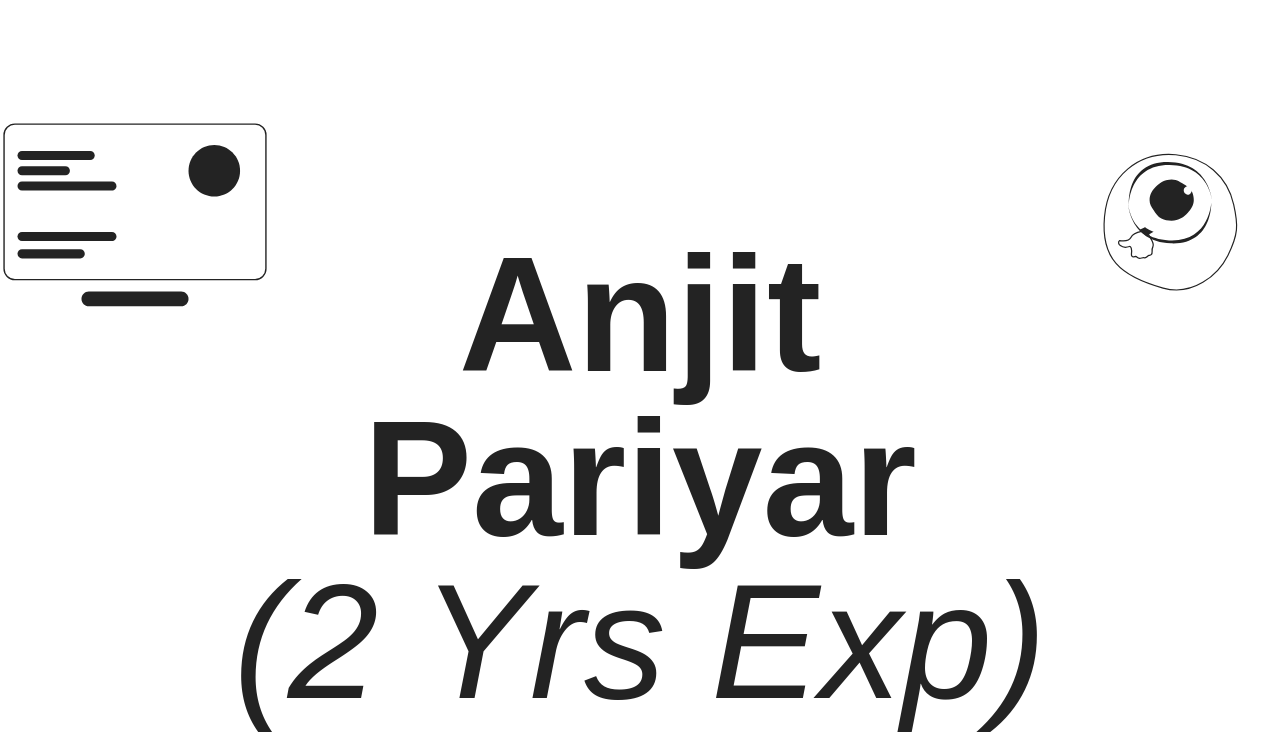
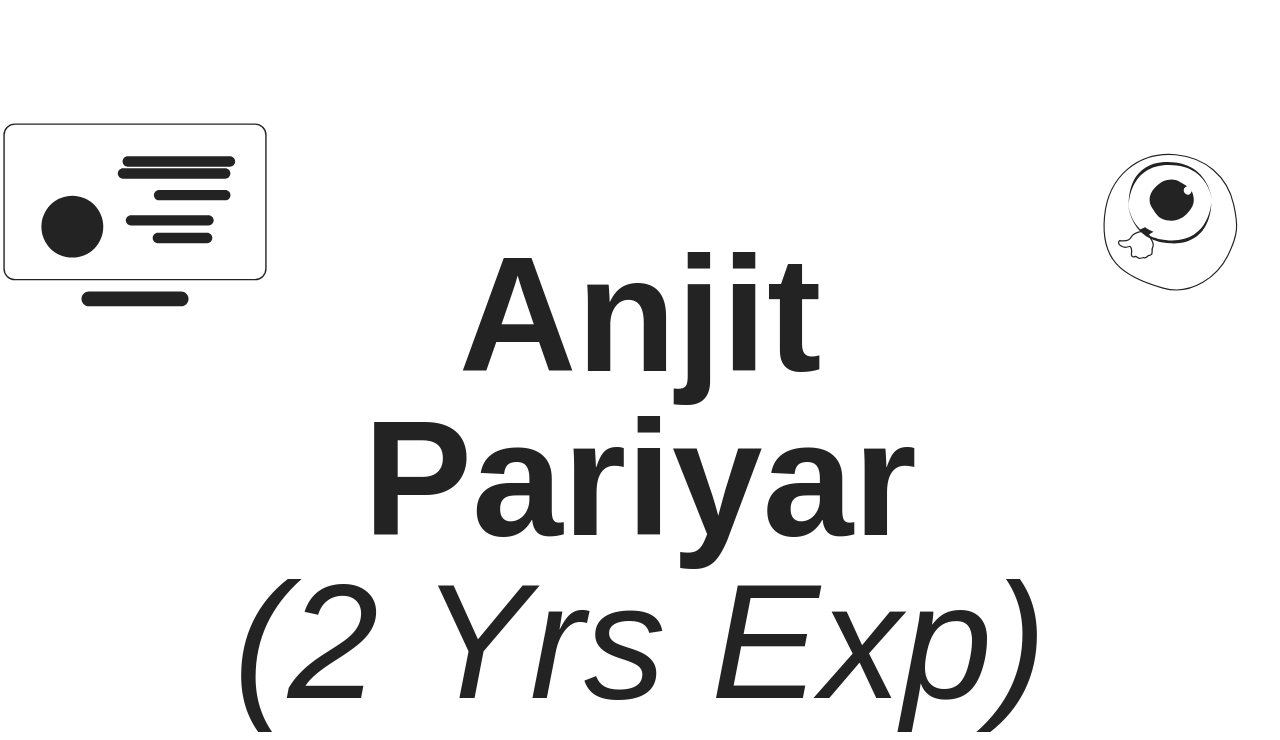
Before and after one commit to anjitpariyar/anjitpariyar, a Next.js app: page /home/Screen in a window 1280 px wide. Shown: the top 740 px of the page. Built offline with nearby package versions, Linux system fonts and the light colour scheme; a web font is replaced by a local one.

Commit message:
thnk homepage done

```diff
--- a/pages/home/Screen.js
+++ b/pages/home/Screen.js
@@ -1,4 +1,4 @@
-import { useEffect, useRef } from "react";
+import { useEffect, useRef, useState } from "react";
 
 import styles from "./Home.module.scss";
 import * as animationData from "../../json/computer.json";
@@ -7,9 +7,11 @@ import Lottie from "react-lottie";
 import { gsap } from "gsap";
 
 const Screen = () => {
+  // lottie ref
   const lottie1 = useRef(null);
   const lottie2 = useRef(null);
 
+  //lottie default options
   const defaultOptions = {
     loop: false,
     autoplay: false,
@@ -26,13 +28,18 @@ const Screen = () => {
       preserveAspectRatio: "xMidYMid slice",
     },
   };
+
+  //playing animation on hover
   const MouseEnter = () => {
     lottie1?.current?.play();
   };
   const MouseEnter2 = () => {
     lottie2?.current?.play();
   };
+
+  //text reveal
   const header = useRef(null);
+
   useEffect(() => {
     if (header?.current) {
       let t1 = gsap.timeline();
@@ -45,11 +52,30 @@ const Screen = () => {
     }
   }, []);
 
+  // two lottie aniamtion parallax effect
+
+  const [posY, setPosY] = useState(0);
+
+  useEffect(() => {
+    if (posY < 1000) {
+      window.addEventListener("scroll", () => {
+        setPosY(window.scrollY);
+      });
+    }
+    return () => {
+      window.removeEventListener("scroll", () => {});
+    };
+  }, [posY]);
+
   return (
     <section className={styles.screen}>
       <div className={styles.container + " " + styles.commonPadding}>
         <div className={styles.lottieWrapper + " " + styles.commonFlex}>
-          <article className={styles.monitor} onMouseEnter={() => MouseEnter()}>
+          <article
+            className={styles.monitor}
+            onMouseEnter={() => MouseEnter()}
+            style={{ transform: "translateY(" + posY * 0.5 + "px)" }}
+          >
             <Lottie
               options={defaultOptions}
               height={200}
@@ -69,6 +95,7 @@ const Screen = () => {
           <article
             className={styles.eyeBall}
             onMouseEnter={() => MouseEnter2()}
+            style={{ transform: "translateY(" + posY * 0.3 + "px)" }}
           >
             <Lottie
               options={defaultOptions2}
```
